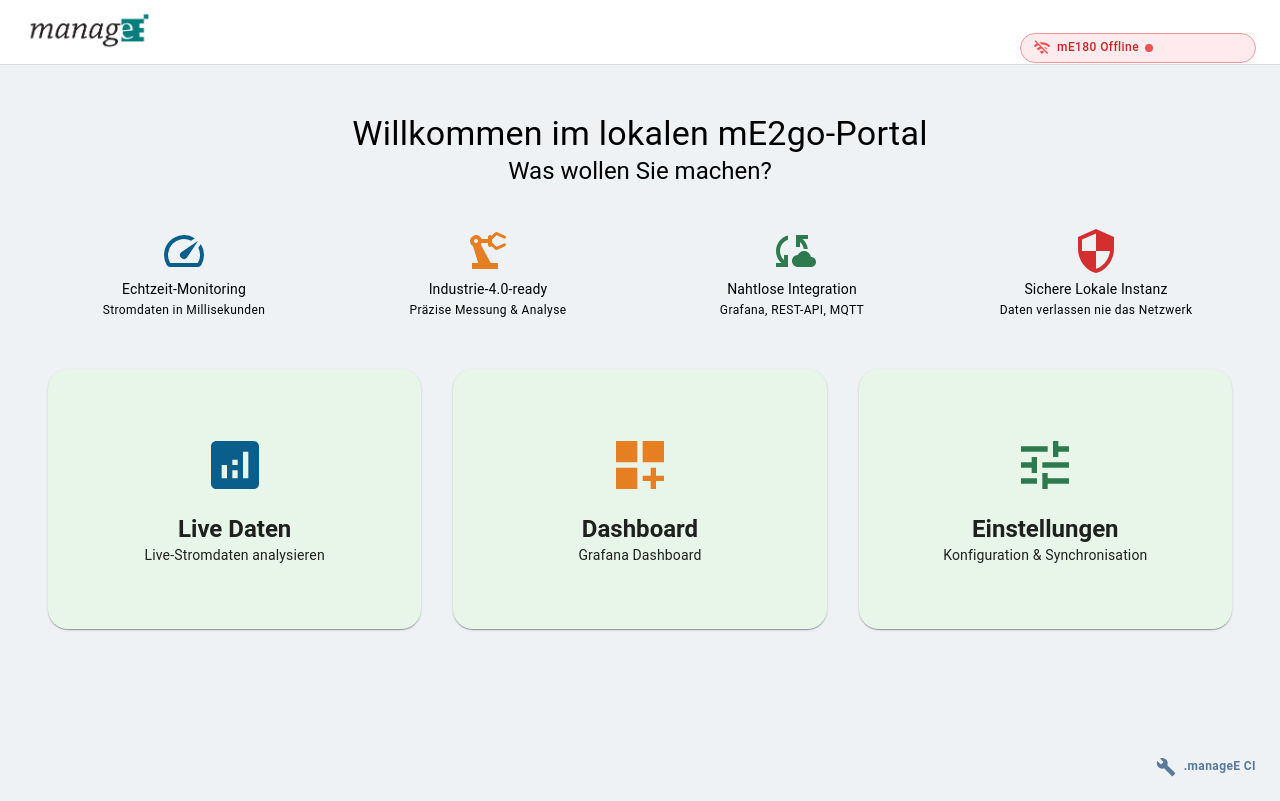
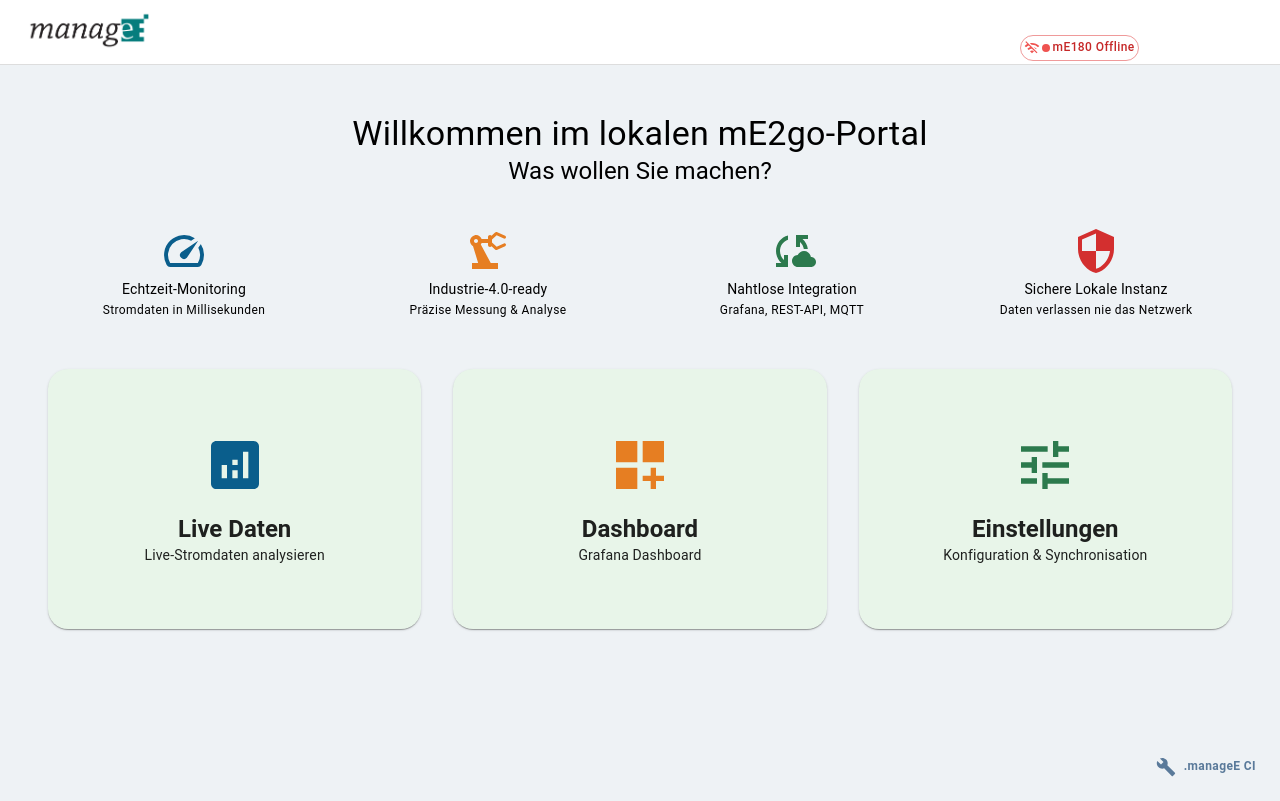
Before and after one commit to saidhammiche/megoErweiterung, a React (Create React App) app in the folder mego-portal/frontend/: page / in a window 1280 px wide. Built offline with nearby package versions, Linux system fonts and the light colour scheme; no server answers.

Commit message:
ping angepasst

```diff
--- a/mego-portal/frontend/src/App.js
+++ b/mego-portal/frontend/src/App.js
@@ -108,24 +108,20 @@
   return (
     <Tooltip title={isOnline ? "Messekoffer erreichbar" : "Messekoffer nicht erreichbar - Netzwerk prüfen"}>
       <Box sx={{
-        display: 'flex',
+        display: 'inline-flex',
         alignItems: 'center',
-        gap: 0.8,
-        bgcolor: isOnline ? '#e8f5e9' : '#ffebee',
-        px: 1.5,
-        py: 0.5,
-        borderRadius: 3,
-        border: `1px solid ${isOnline ? '#81c784' : '#ef9a9a'}`,
-        transition: 'all 0.3s ease'
+        width: 'fit-content',
+        gap: 0.3,
+        px: 0.4,
+        py: 0.2,
+        borderRadius: 2,
+        border: `1px solid ${isOnline ? '#81c784' : '#ef9a9a'}`
       }}>
         {isOnline ? (
-          <WifiIcon sx={{ color: '#4caf50', fontSize: 18 }} />
+          <WifiIcon sx={{ color: '#4caf50', fontSize: 16 }} />
         ) : (
-          <WifiOffIcon sx={{ color: '#ef5350', fontSize: 18 }} />
+          <WifiOffIcon sx={{ color: '#ef5350', fontSize: 16 }} />
         )}
-        <Typography variant="caption" sx={{ fontWeight: 500, color: isOnline ? '#2e7d32' : '#c62828' }}>
-          mE180 {isOnline ? 'Online' : 'Offline'}
-        </Typography>
         <Box sx={{
           width: 8,
           height: 8,
@@ -138,6 +134,9 @@
             '100%': { opacity: 1, transform: 'scale(1)' }
           }
         }} />
+        <Typography variant="caption" sx={{ fontWeight: 500, color: isOnline ? '#2e7d32' : '#c62828' }}>
+          mE180 {isOnline ? 'Online' : 'Offline'}
+        </Typography>
       </Box>
     </Tooltip>
   );
```
Also changed, not shown: 1 other file (tests, documents, lock files or other folders).
